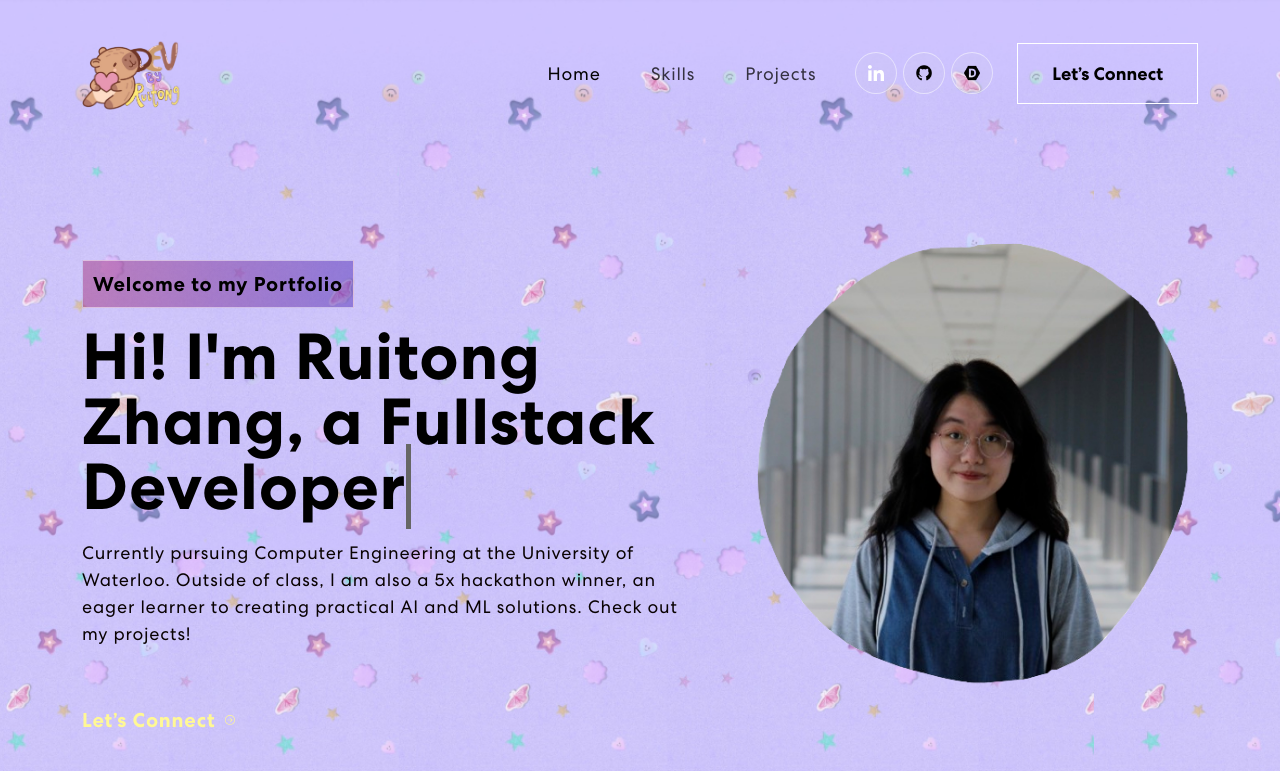
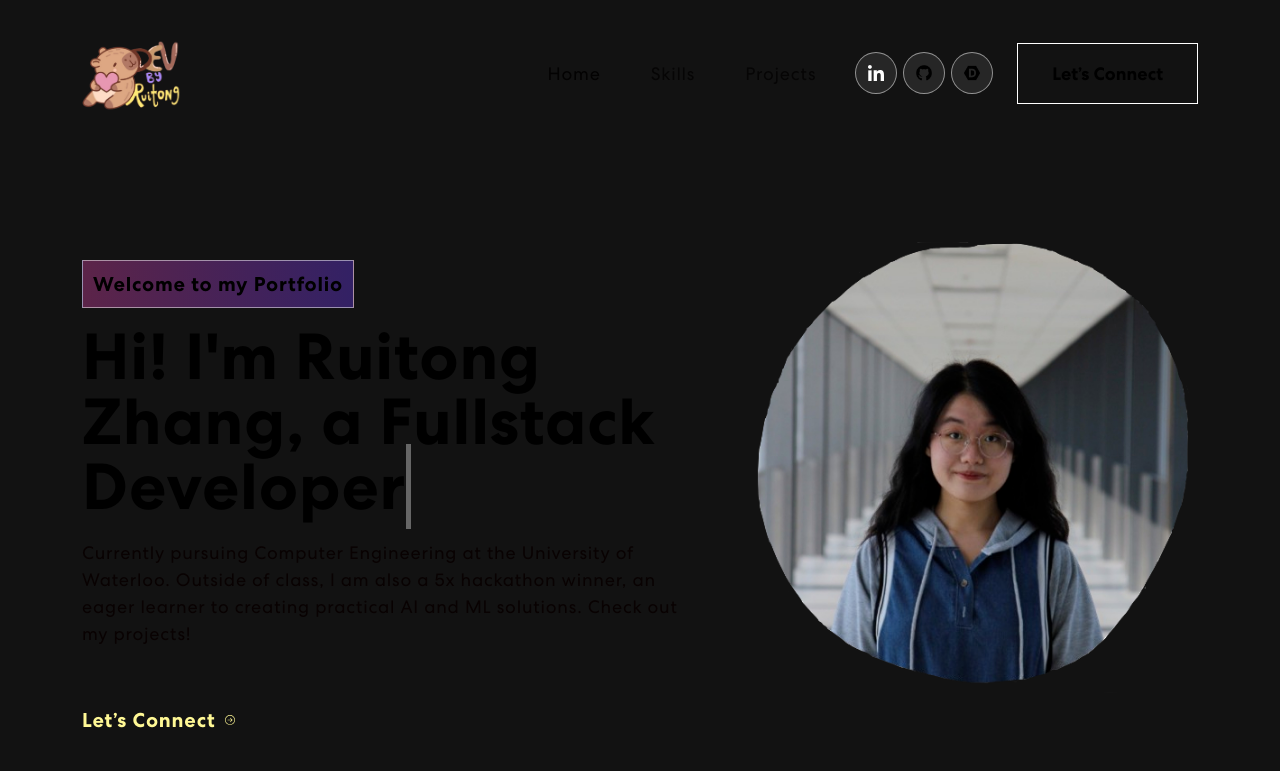
Before and after one commit to rachruby/devbyruitongz, a React (Create React App) app: page / in a window 1280 px wide. Shown: the top 771 px of the page. Built offline with nearby package versions, Linux system fonts and the light colour scheme; no server answers.

Commit message:
changed stylesheet

```diff
--- a/src/App.css
+++ b/src/App.css
@@ -242,9 +242,11 @@ nav.navbar .navbar-toggler[aria-expanded="true"] .navbar-toggler-icon {
 .banner {
   margin-top: 0;
   padding: 260px 0 100px 0;
-  background-image: url('./assets/img/bg.png');
+  background-image: url('/assets/img/bg.png') no-repeat center center / cover;
   background-position: top center;
   background-size: cover;
+  position: relative;
+  z-index: -1;
   background-repeat: no-repeat;
 }
 .banner .tagline {
@@ -556,7 +558,7 @@ nav.navbar .navbar-toggler[aria-expanded="true"] .navbar-toggler-icon {
 /************ Footer Css ************/
 .footer {
   padding: 0 0 50px 0;
-  background-image: url('./assets/img/footer-bg.png');
+  background-image: url('/assets/img/footer-bg.png');
   background-position: center center;
   background-size: cover;
   background-repeat: no-repeat;
```
